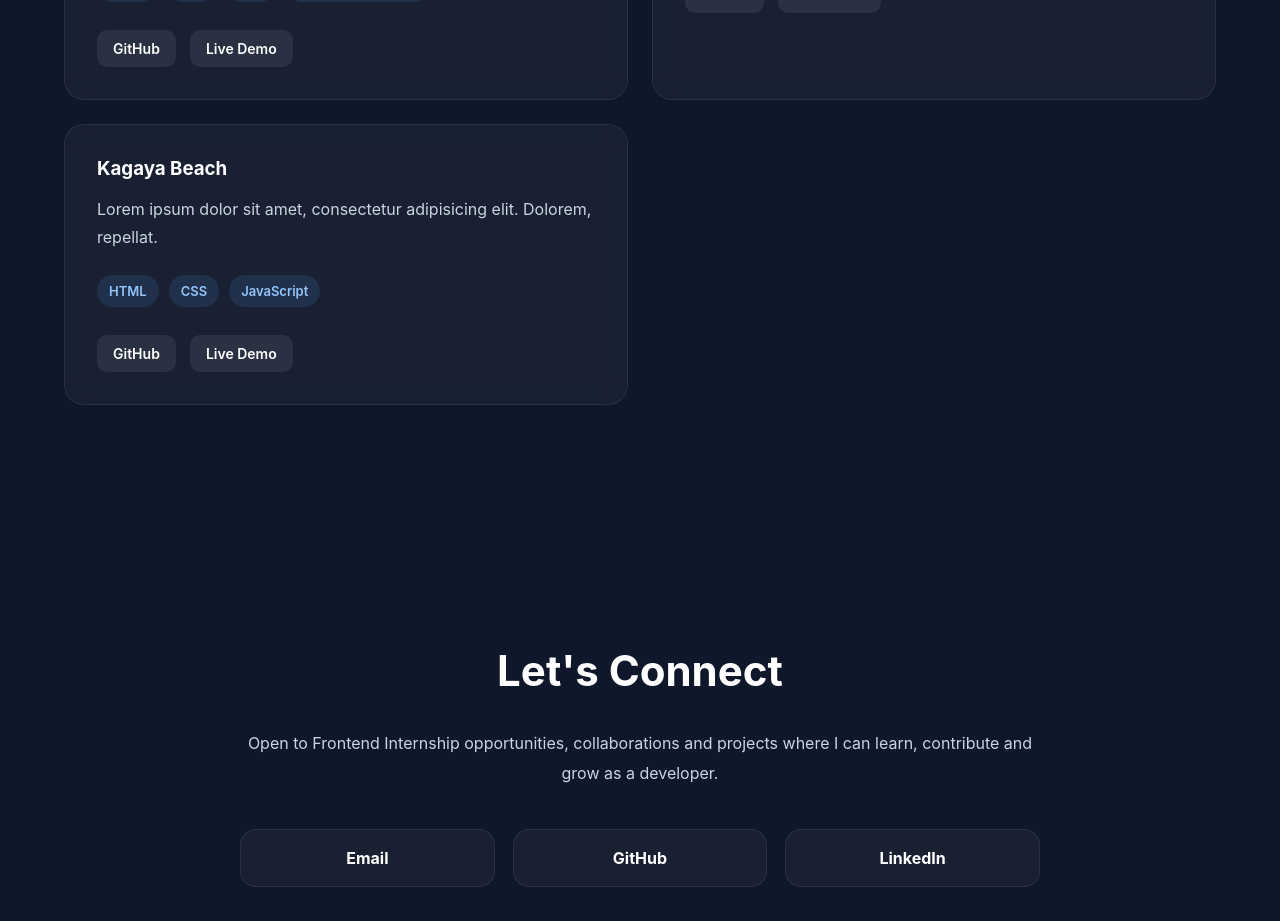
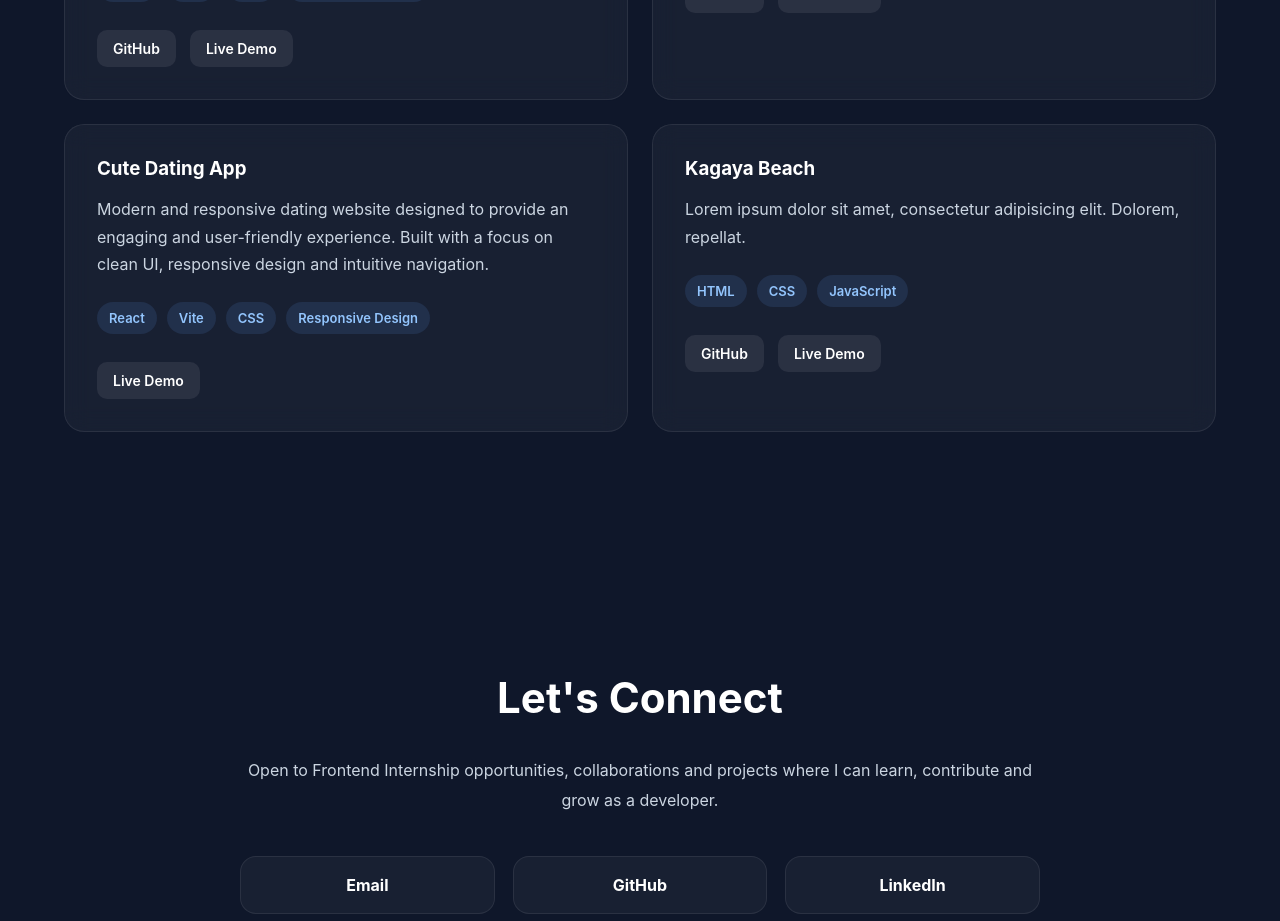
Before and after one commit to LigiaLTP/My-landing-page, a React (Vite) app: page / in a window 1280 px wide. Shown: the part 2380-3301 px from the top of the page. Built offline with nearby package versions, Linux system fonts and the light colour scheme.

Commit message:
added cute dating app

```diff
--- a/src/App.jsx
+++ b/src/App.jsx
@@ -147,13 +147,12 @@ function App() {
               </div>
             </div>
 
-            {/* Room booking App
+            {/* Dating App*/}
             <div className="project-card">
-              <h3>Room booking App</h3>
+              <h3>Cute Dating App</h3>
 
               <p>
-                Lorem ipsum dolor sit amet consectetur adipisicing elit. Officia ducimus libero temporibus fugit corrupti nisi aperiam,
-                esse dolore hic
+                Modern and responsive dating website designed to provide an engaging and user-friendly experience. Built with a focus on clean UI, responsive design and intuitive navigation.
                </p>
 
               <div className="project-tags">
@@ -164,18 +163,18 @@ function App() {
               </div>
 
               <div className="project-links">
-                <a
+                {/* <a
                   href="https://github.com/LigiaLTP/Room-Booking-App.git"
                   target="_blank"
                 >
                   GitHub
-                </a>
+                </a> */}
 
-                <a href="https://roombookingapp.netlify.app/" target="_blank">
+                <a href="https://cutedatingsite.netlify.app/" target="_blank">
                   Live Demo
                 </a>
               </div>
-            </div> */}
+            </div>
 
               {/* Landing page - Kagaya Beach*/}
             <div className="project-card">
```
